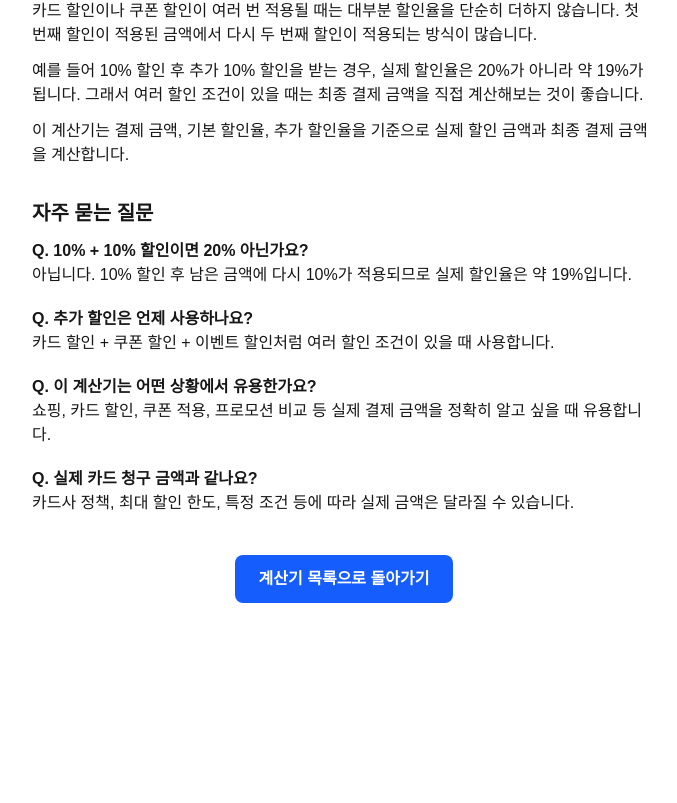
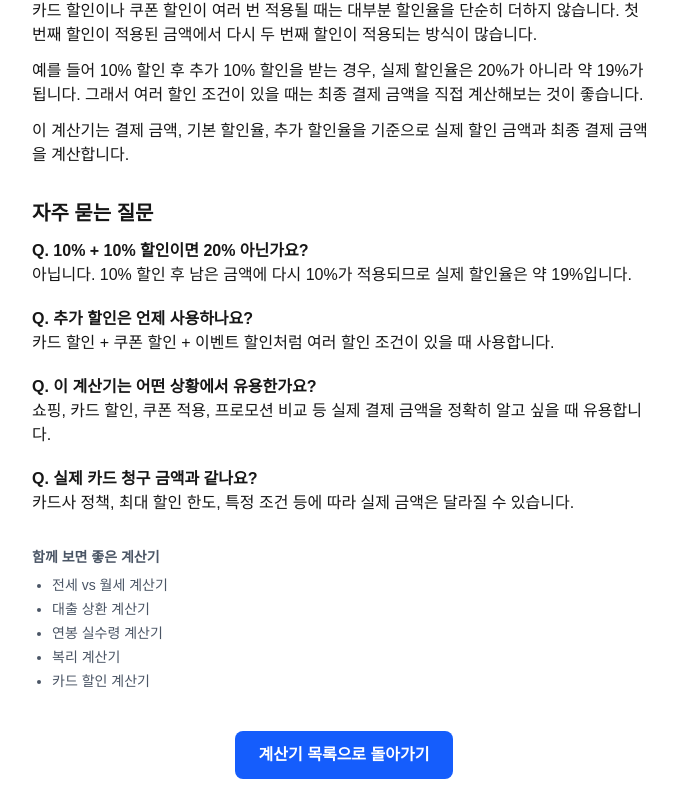
Before and after one commit to rkadl9696-png/moneycalc, a Next.js app: page /card-calc in a window 1280 px wide. Shown: the part 1139-1942 px from the top of the page, without its empty margins (296-973 px from the left). Before the commit the page ends 1766 px from the top, so only its background shows below. Built offline with nearby package versions, Linux system fonts and the light colour scheme.

Commit message:
improve main UX and add internal links

```diff
--- a/app/card-calc/ClientPage.tsx
+++ b/app/card-calc/ClientPage.tsx
@@ -163,6 +163,17 @@ export default function Page() {
         </div>
       </section>
 
+      <div className="mt-8 text-sm text-gray-600">
+        <p className="font-bold mb-2">함께 보면 좋은 계산기</p>
+        <ul className="list-disc ml-5 space-y-1">
+          <li><Link href="/jeonse-vs-rent">전세 vs 월세 계산기</Link></li>
+          <li><Link href="/loan-calc">대출 상환 계산기</Link></li>
+          <li><Link href="/salary-calc">연봉 실수령 계산기</Link></li>
+          <li><Link href="/compound">복리 계산기</Link></li>
+          <li><Link href="/card-calc">카드 할인 계산기</Link></li>
+        </ul>
+      </div>
+
       {/* 하단 버튼 */}
       <div className="mt-10 text-center">
         <Link
--- a/app/compound/ClientPage.tsx
+++ b/app/compound/ClientPage.tsx
@@ -204,6 +204,17 @@ export default function Page() {
         </div>
       </section>
 
+      <div className="mt-8 text-sm text-gray-600">
+        <p className="font-bold mb-2">함께 보면 좋은 계산기</p>
+        <ul className="list-disc ml-5 space-y-1">
+          <li><Link href="/jeonse-vs-rent">전세 vs 월세 계산기</Link></li>
+          <li><Link href="/loan-calc">대출 상환 계산기</Link></li>
+          <li><Link href="/salary-calc">연봉 실수령 계산기</Link></li>
+          <li><Link href="/compound">복리 계산기</Link></li>
+          <li><Link href="/card-calc">카드 할인 계산기</Link></li>
+        </ul>
+      </div>
+
       <div className="mt-10 text-center">
         <Link
           href="/"
--- a/app/jeonse-vs-rent/ClientPage.tsx
+++ b/app/jeonse-vs-rent/ClientPage.tsx
@@ -249,6 +249,17 @@ export default function Page() {
             </p>
         </div>
         </section>
+
+        <div className="mt-8 text-sm text-gray-600">
+          <p className="font-bold mb-2">함께 보면 좋은 계산기</p>
+          <ul className="list-disc ml-5 space-y-1">
+            <li><Link href="/jeonse-vs-rent">전세 vs 월세 계산기</Link></li>
+            <li><Link href="/loan-calc">대출 상환 계산기</Link></li>
+            <li><Link href="/salary-calc">연봉 실수령 계산기</Link></li>
+            <li><Link href="/compound">복리 계산기</Link></li>
+            <li><Link href="/card-calc">카드 할인 계산기</Link></li>
+          </ul>
+        </div>
         <div className="mt-10 text-center">
         <Link
             href="/"
--- a/app/loan-calc/ClientPage.tsx
+++ b/app/loan-calc/ClientPage.tsx
@@ -234,6 +234,17 @@ export default function Page() {
           </p>
         </div>
       </section>
+
+      <div className="mt-8 text-sm text-gray-600">
+        <p className="font-bold mb-2">함께 보면 좋은 계산기</p>
+        <ul className="list-disc ml-5 space-y-1">
+          <li><Link href="/jeonse-vs-rent">전세 vs 월세 계산기</Link></li>
+          <li><Link href="/loan-calc">대출 상환 계산기</Link></li>
+          <li><Link href="/salary-calc">연봉 실수령 계산기</Link></li>
+          <li><Link href="/compound">복리 계산기</Link></li>
+          <li><Link href="/card-calc">카드 할인 계산기</Link></li>
+        </ul>
+      </div>
         <div className="mt-10 text-center">
         <Link
             href="/"
--- a/app/page.tsx
+++ b/app/page.tsx
@@ -3,68 +3,59 @@ import Link from "next/link";
 export default function Home() {
   return (
     <div className="p-10 max-w-xl mx-auto">
-      <h1 className="text-2xl font-bold mb-6">계산기 모음</h1>
+      <h1 className="text-2xl font-bold mb-2">금융 계산기 모음</h1>
+
+      <p className="text-gray-600 mb-6">
+        전세, 대출, 연봉, 복리, 카드 할인까지 한 번에 계산해보세요.
+      </p>
 
       <ul className="space-y-4">
+
         <li>
-          <Link
-            href="/jeonse-vs-rent"
-            className="block p-4 border rounded hover:bg-gray-100"
-          >
+          <Link href="/jeonse-vs-rent" className="block p-4 border rounded hover:bg-gray-100">
             <h2 className="text-lg font-bold">전세 vs 월세 계산기</h2>
             <p className="text-sm text-gray-600">
-              전세와 월세 중 어떤 선택이 더 유리한지 계산합니다.
+              👉 전세와 월세 중 어떤 선택이 더 유리한지 바로 계산
             </p>
           </Link>
         </li>
 
         <li>
-          <Link
-            href="/loan-calc"
-            className="block p-4 border rounded hover:bg-gray-100"
-          >
-            <h2 className="text-lg font-bold">대출 계산기</h2>
+          <Link href="/loan-calc" className="block p-4 border rounded hover:bg-gray-100">
+            <h2 className="text-lg font-bold">대출 상환 계산기</h2>
             <p className="text-sm text-gray-600">
-              원리금균등 vs 원금균등 상환 방식과 총 이자 차이를 비교합니다.
+              👉 원리금균등 vs 원금균등, 총 이자 차이 비교
             </p>
           </Link>
         </li>
 
         <li>
-          <Link
-            href="/salary-calc"
-            className="block p-4 border rounded hover:bg-gray-100"
-          >
+          <Link href="/salary-calc" className="block p-4 border rounded hover:bg-gray-100">
             <h2 className="text-lg font-bold">연봉 실수령 계산기</h2>
             <p className="text-sm text-gray-600">
-              연봉 기준 예상 세후 수령액과 공제 금액을 계산합니다.
+              👉 세후 월급이 얼마인지 바로 확인
             </p>
           </Link>
         </li>
 
         <li>
-          <Link
-            href="/compound"
-            className="block p-4 border rounded hover:bg-gray-100"
-          >
+          <Link href="/compound" className="block p-4 border rounded hover:bg-gray-100">
             <h2 className="text-lg font-bold">복리 계산기</h2>
             <p className="text-sm text-gray-600">
-              투자 원금, 수익률, 기간에 따른 복리 최종 금액을 계산합니다.
+              👉 투자 수익이 얼마나 불어나는지 계산
             </p>
           </Link>
         </li>
 
         <li>
-          <Link
-            href="/card-calc"
-            className="block p-4 border rounded hover:bg-gray-100"
-          >
+          <Link href="/card-calc" className="block p-4 border rounded hover:bg-gray-100">
             <h2 className="text-lg font-bold">카드 할인 계산기</h2>
             <p className="text-sm text-gray-600">
-              결제 금액과 할인율을 기준으로 할인 금액과 최종 결제액을 계산합니다.
+              👉 할인 적용 후 실제 결제 금액 확인
             </p>
           </Link>
         </li>
+
       </ul>
     </div>
   );
--- a/app/salary-calc/ClientPage.tsx
+++ b/app/salary-calc/ClientPage.tsx
@@ -181,6 +181,18 @@ export default function Page() {
         </div>
       </section>
 
+
+      <div className="mt-8 text-sm text-gray-600">
+        <p className="font-bold mb-2">함께 보면 좋은 계산기</p>
+        <ul className="list-disc ml-5 space-y-1">
+          <li><Link href="/jeonse-vs-rent">전세 vs 월세 계산기</Link></li>
+          <li><Link href="/loan-calc">대출 상환 계산기</Link></li>
+          <li><Link href="/salary-calc">연봉 실수령 계산기</Link></li>
+          <li><Link href="/compound">복리 계산기</Link></li>
+          <li><Link href="/card-calc">카드 할인 계산기</Link></li>
+        </ul>
+      </div>
+
       <div className="mt-10 text-center">
         <Link
           href="/"
```
